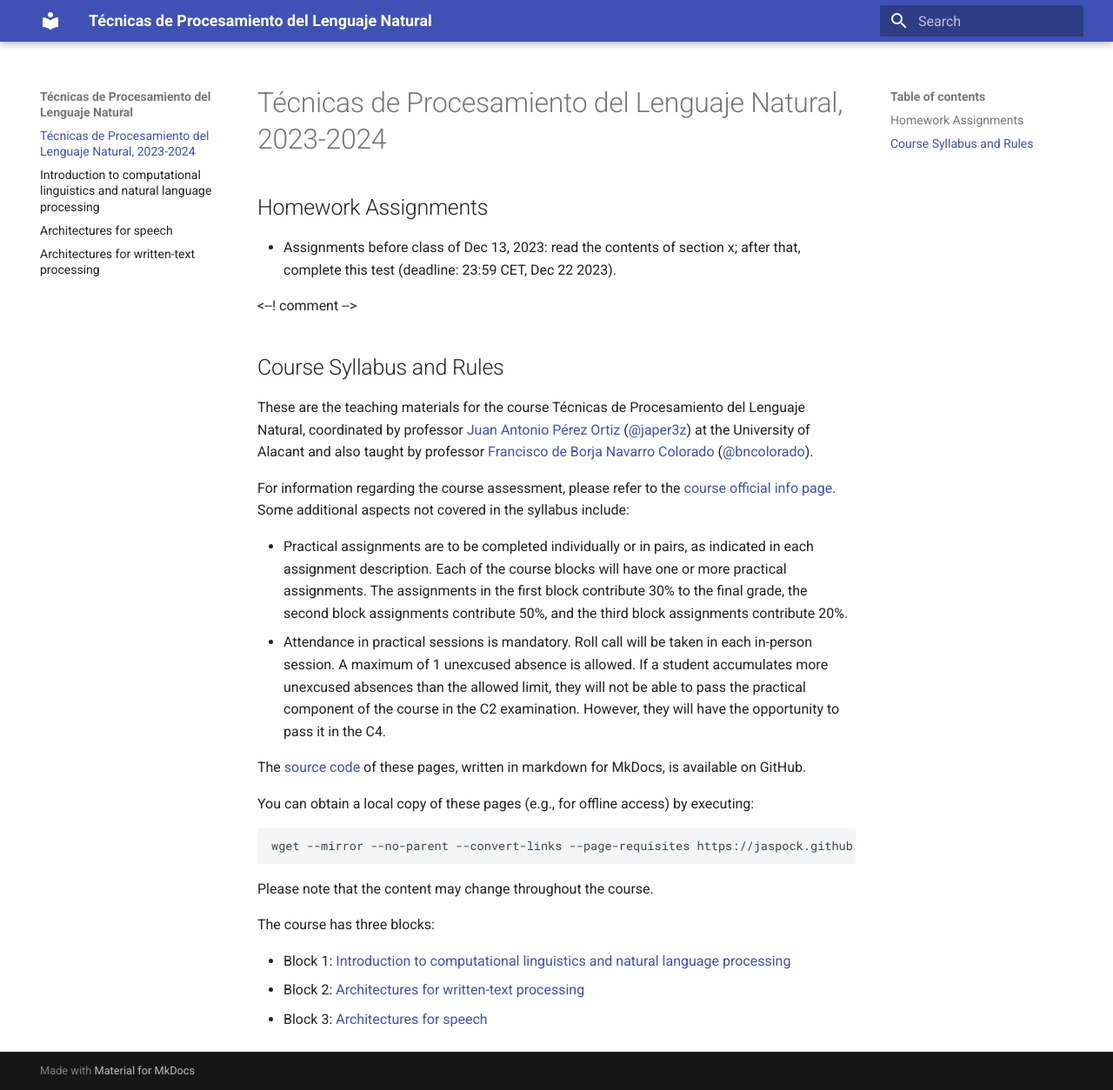
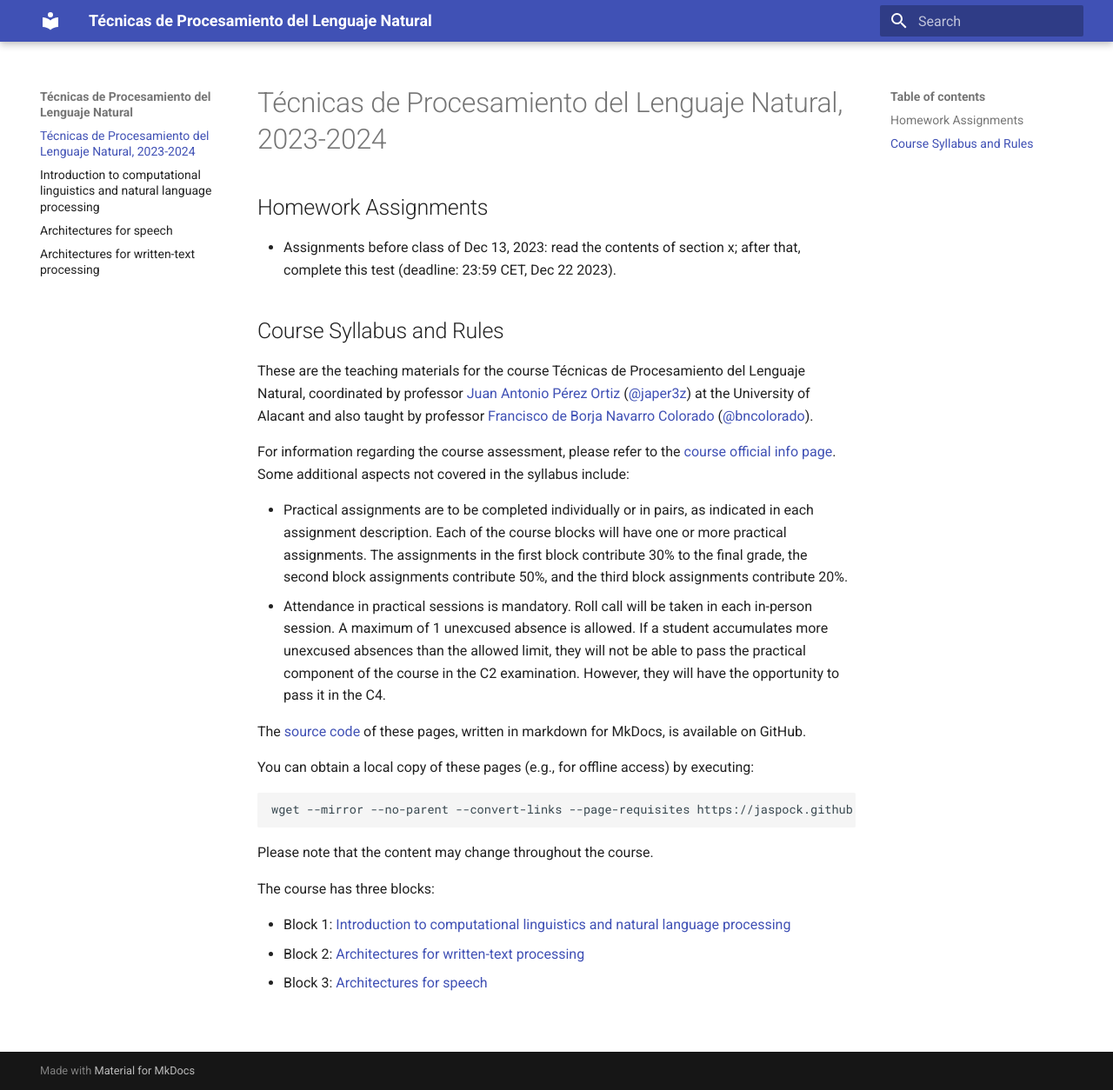
Before and after one commit to jaspock/tpln2324, an MkDocs documentation site: the page built from docs/index.md, in a window 1280 px wide and 1254 px high. Shown: the whole window at 87% size. Built offline with MkDocs 1.6.1 and Material for MkDocs 9.7.7, drawn with Linux system fonts in a browser that asks for light colours.

Commit message:
Update index.md

```diff
--- a/docs/index.md
+++ b/docs/index.md
@@ -4,7 +4,7 @@
 
 * Assignments before class of Dec 13, 2023: read the contents of section x; after that, complete this test (deadline: 23:59 CET, Dec 22 2023).
 
-<--! comment -->
+<!-- comment -->
 
 ## Course Syllabus and Rules
 
```
